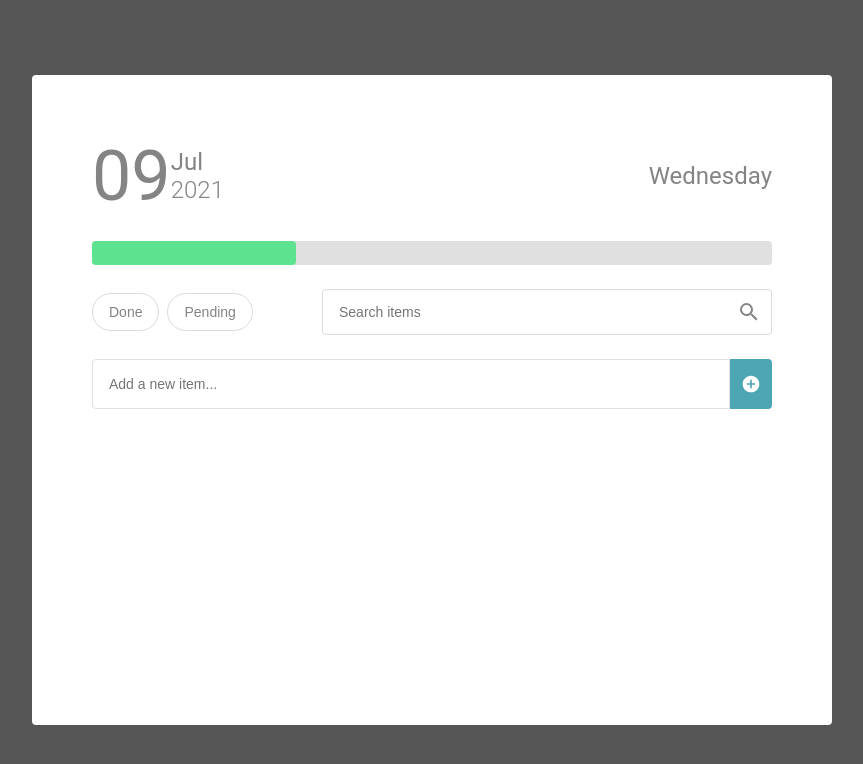
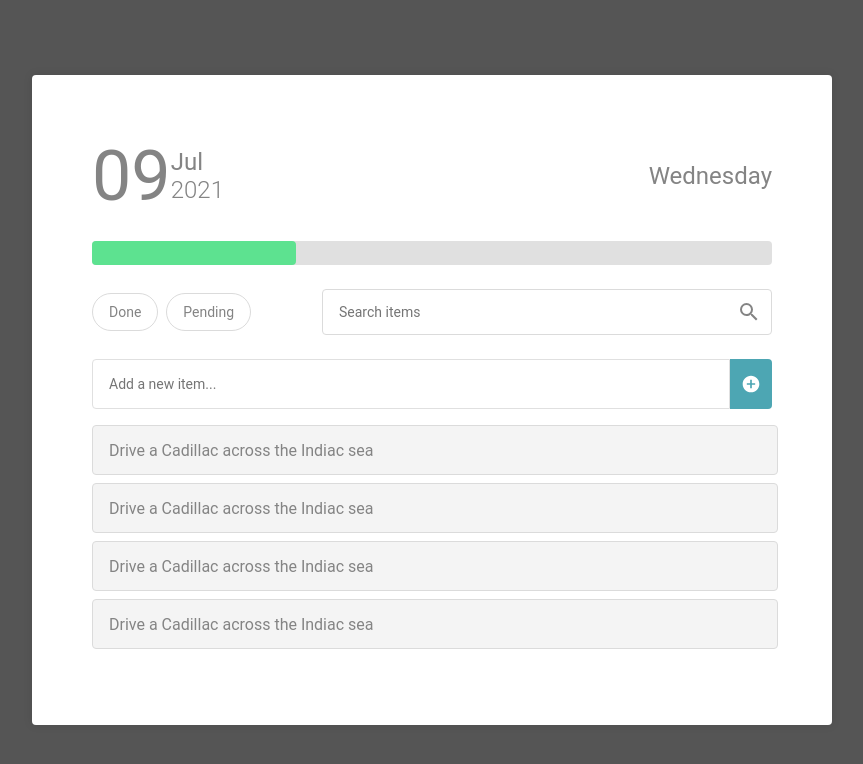
Before and after one commit to sizebay/frontend-challenge, a React (Vite) app: page / in a window 1280 px wide. Shown: the top 764 px of the page, without its empty margins (208-1071 px from the left). Built offline with nearby package versions, Linux system fonts and the light colour scheme.

Commit message:
Tasks field styled

```diff
--- a/src/App.jsx
+++ b/src/App.jsx
@@ -5,6 +5,7 @@ import DateHeader from "./components/DateHeader";
 import ProgressBar from "./components/ProgressBar";
 import Search from "./components/Search";
 import AddTask from "./components/AddTask";
+import Task from "./components/Task";
 
 const Background = styled.main`
     background-color: #555555;
@@ -19,8 +20,11 @@ const Container = styled.section`
     width: 800px;
     height: 650px;
     border-radius: 4px;
-
+    box-shadow: 0 0 10px 0 rgba(0, 0, 0, 0.1);
     padding: 60px;
+    display: flex;
+    flex-direction: column;
+    gap: 16px;
 `;
 
 const Head = styled.div`
@@ -28,6 +32,37 @@ const Head = styled.div`
     flex-direction: column;
     justify-content: space-between;
     gap: 24px;
+`;
+
+const Tasks = styled.div`
+    display: flex;
+    flex-direction: column;
+    gap: 8px;
+
+    max-height: 230px;
+    overflow-y: scroll;
+    overflow-x: hidden;
+    margin-right: -12px;
+    padding-right: 6px;
+
+    &::-webkit-scrollbar {
+        width: 6px;
+        height: 6px;
+    }
+    &::-webkit-scrollbar-track {
+        border-radius: 8px;
+        background: #e4e4e4;
+    }
+    &::-webkit-scrollbar-thumb {
+        border-radius: 8px;
+        background: #848484;
+    }
+    &::-webkit-scrollbar-thumb:hover {
+        background: #848484;
+    }
+    &::-webkit-scrollbar-thumb:active {
+        background: #848484;
+    }
 `;
 
 function App() {
@@ -40,6 +75,15 @@ function App() {
                     <Search />
                     <AddTask />
                 </Head>
+                <Tasks>
+                    <Task>Drive a Cadillac across the Indiac sea</Task>
+                    <Task>Drive a Cadillac across the Indiac sea</Task>
+                    <Task>Drive a Cadillac across the Indiac sea</Task>
+                    <Task>Drive a Cadillac across the Indiac sea</Task>
+                    <Task>Drive a Cadillac across the Indiac sea</Task>
+                    <Task>Drive a Cadillac across the Indiac sea</Task>
+                    <Task>Drive a Cadillac across the Indiac sea</Task>
+                </Tasks>
             </Container>
         </Background>
     );
--- /dev/null
+++ b/src/components/Task.jsx
@@ -0,0 +1,90 @@
+import React from "react";
+import styled from "styled-components";
+import {keyframes} from "styled-components";
+
+import {AiFillMinusCircle, AiFillPlusCircle} from "react-icons/ai";
+
+const TaskItem = styled.div`
+    width: 100%;
+    min-height: 50px;
+    background-color: #f4f4f4;
+    border: solid 1px #dbdbdb;
+    border-radius: 4px;
+
+    padding-left: 16px;
+    display: inline-flex;
+
+    justify-content: space-between;
+    align-items: center;
+    color: #848484;
+
+    transition: 0.2s linear;
+
+    &:hover {
+        background-color: #ffffff;
+        transition: 0.2s ease;
+    }
+`;
+
+const slideIn = keyframes`
+    from {
+        transform: translateX(100%);
+    }
+    to {
+        transform: translateX(0);
+    }
+`;
+
+const ButtonGroup = styled.div`
+    display: inline-flex;
+    position: relative;
+    height: 100%;
+    opacity: 0;
+    z-index: 1;
+    transition: 0.2s linear;
+
+    ${TaskItem}:hover & {
+        animation: ${slideIn} 0.2s linear;
+        opacity: 1;
+    }
+`;
+
+const Button = styled.button`
+    width: 40px;
+    height: 100%;
+    border: none;
+    cursor: pointer;
+    margin-left: auto;
+    font-size: 24px;
+    color: #fff;
+
+    display: flex;
+    justify-content: center;
+    align-items: center;
+`;
+
+const DeleteButton = styled(Button)`
+    background: #e34f4f;
+`;
+
+const AddButton = styled(Button)`
+    background: #5de290;
+`;
+
+function Task({children}) {
+    return (
+        <TaskItem>
+            {children}
+            <ButtonGroup>
+                <DeleteButton>
+                    <AiFillMinusCircle />
+                </DeleteButton>
+                <AddButton>
+                    <AiFillPlusCircle />
+                </AddButton>
+            </ButtonGroup>
+        </TaskItem>
+    );
+}
+
+export default Task;
--- a/src/main.jsx
+++ b/src/main.jsx
@@ -8,6 +8,7 @@ const GlobalStyle = createGlobalStyle`
     padding:0;
     margin:0;
     box-sizing: border-box;
+    font-family: 'Roboto', sans-serif;
   }
 `;
 
```
